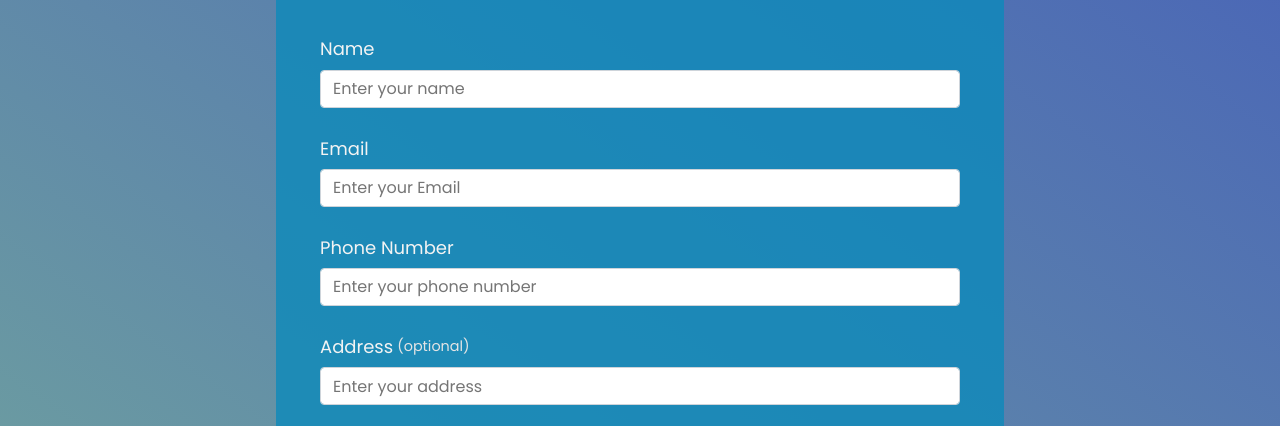
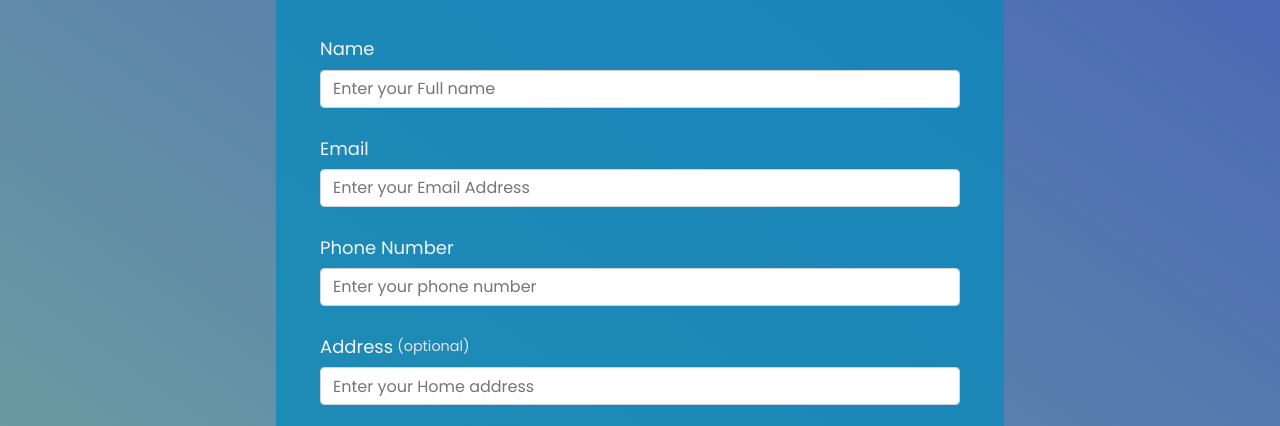
Before and after one commit to Harrynoqs/Build-a-Survey-Form, a plain HTML site: page index.html in a window 1280 px wide. Shown: the part 188-614 px from the top of the page. Drawn offline with Linux system fonts and the light colour scheme.

Commit message:
Modified html

```diff
--- a/index.html
+++ b/index.html
@@ -22,14 +22,14 @@
             <!-- Text section -->
             <div class="form-group">
                 <label for="name">Name</label>
-                <input type="text" name="name" id="name" class="formControl" placeholder="Enter your name" required>
+                <input type="text" name="name" id="name" class="formControl" placeholder="Enter your Full name" required>
             </div>
             <!-- end of text section -->
 
             <!-- Type Email section -->
             <div class="form-group">
                 <label for="email">Email</label>
-                <input type="email" name="email" id="email" class="formControl" placeholder="Enter your Email" required>
+                <input type="email" name="email" id="email" class="formControl" placeholder="Enter your Email Address" required>
             </div>
             <!-- end of Email section -->
 
@@ -43,7 +43,7 @@
             <!-- Type Number section -->
             <div class="form-group">
                 <label for="address">Address <span class="clue">(optional)</span></label>
-                <input type="text" name="address" id="address" class="formControl" placeholder="Enter your address">
+                <input type="text" name="address" id="address" class="formControl" placeholder="Enter your Home address">
             </div>
             <!--  end of number section -->
 
```
